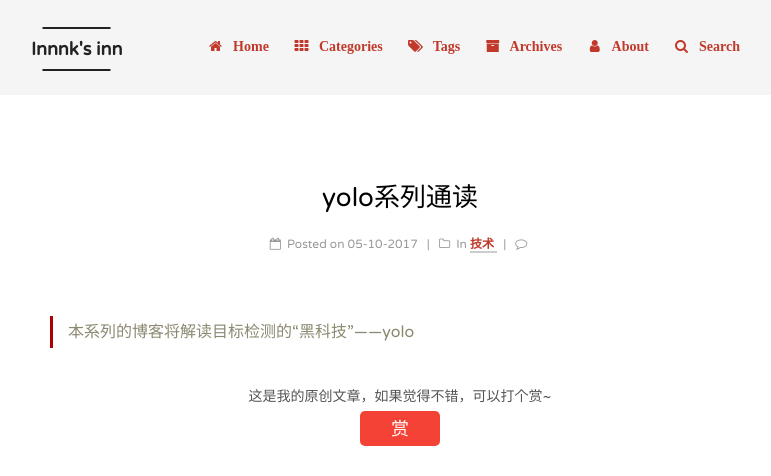
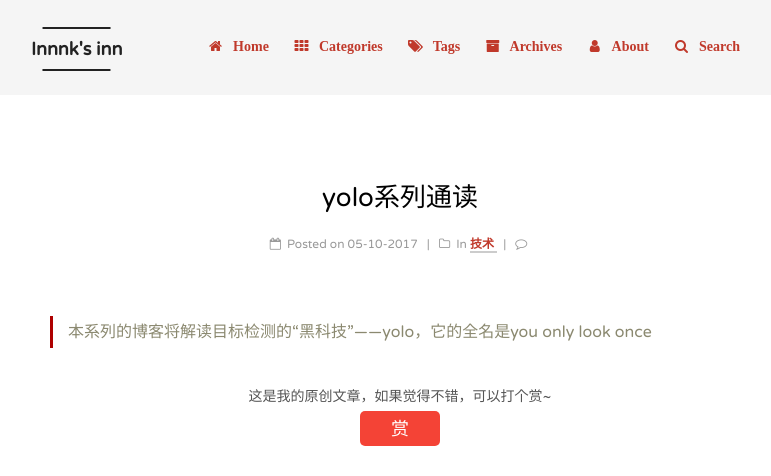
Before and after one commit to innnk/innnk.github.io, a Jekyll site: the page built from _posts/2017-10-05-yolo.md, in a window 1280 px wide. Shown: the top 476 px of the page, without its empty margins (240-1011 px from the left). Built offline with Jekyll 4.4.1, drawn with Linux system fonts in a browser that asks for light colours; comment, search, counter and statistics services are not loaded; grey boxes are pictures that could not be loaded.

Commit message:
update blog

```diff
--- a/_posts/2017-10-05-yolo.md
+++ b/_posts/2017-10-05-yolo.md
@@ -4,4 +4,4 @@ title: yolo系列通读
 category: 技术
 mathjax: true
 ---
->本系列的博客将解读目标检测的“黑科技”——yolo
+>本系列的博客将解读目标检测的“黑科技”——yolo，它的全名是you only look once
```
